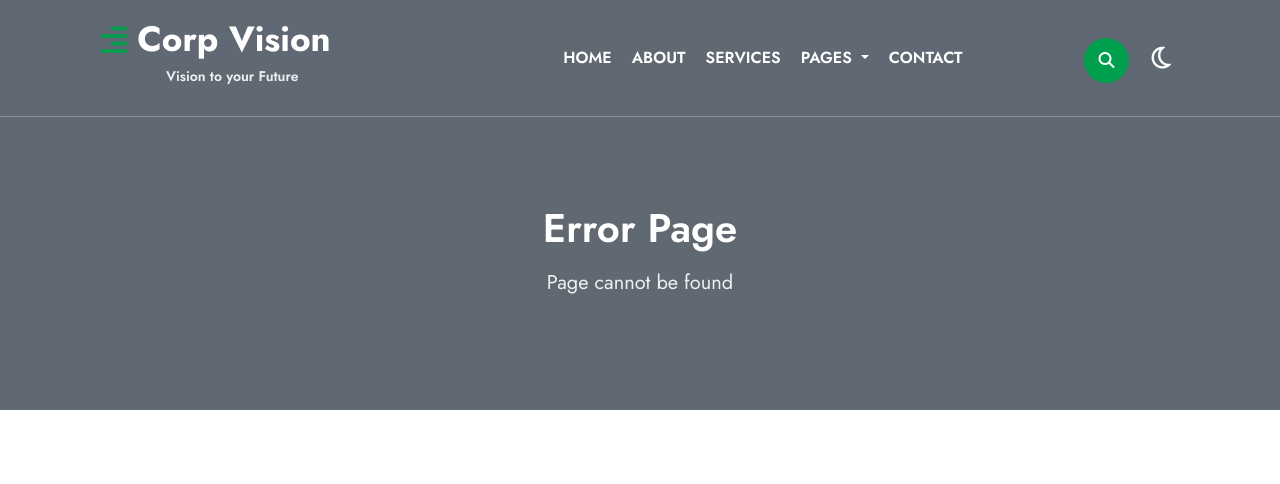
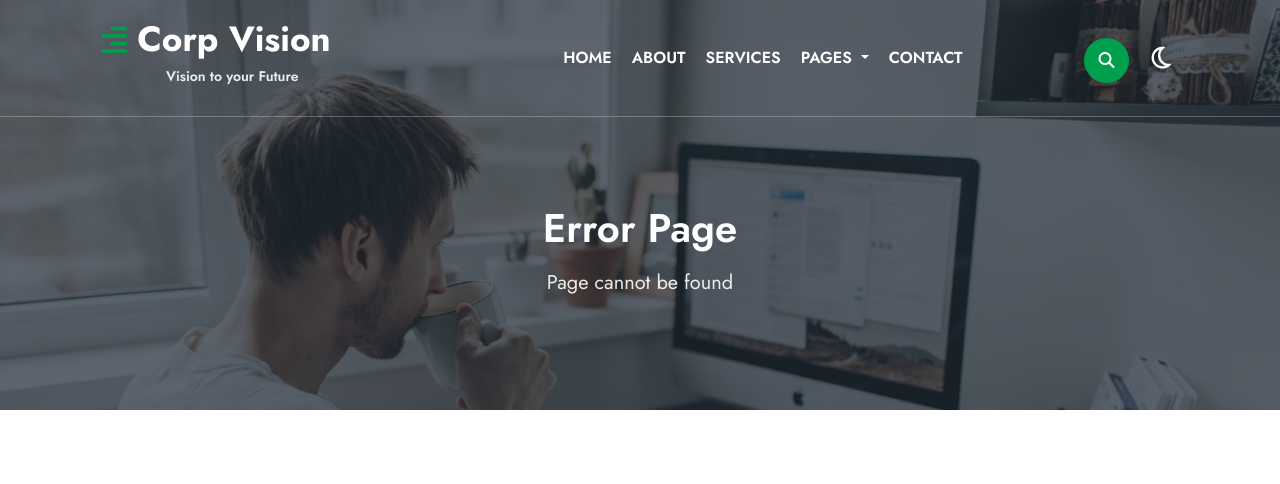
Before and after one commit to KRISHUYNH2707/CorpVision, a plain HTML site: page error.html in a window 1280 px wide. Shown: the top 484 px of the page. Drawn offline with nearby package versions, Linux system fonts and the light colour scheme; the site is published under a folder, as on GitHub Pages, so addresses that start at the root find nothing.

Commit message:
fixes the background url in contact and error page

```diff
--- a/css/contact.css
+++ b/css/contact.css
@@ -773,7 +773,7 @@ a.back__button:hover {
 }
 
 .bg1 {
-  background: url(/img/b1.jpg) no-repeat top;
+  background: url(../img/b1.jpg) no-repeat top;
   background-size: cover;
 
 }
```
